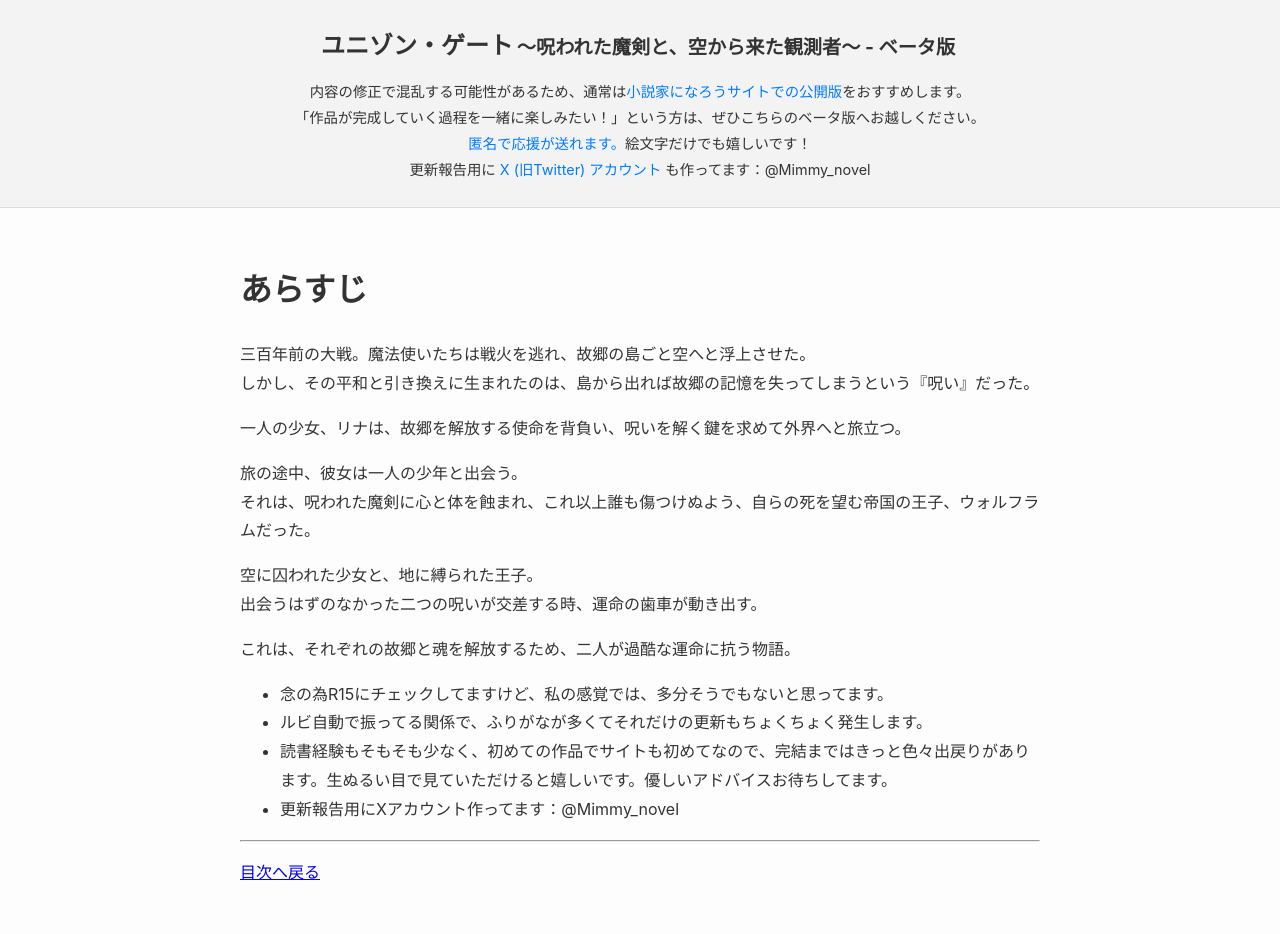
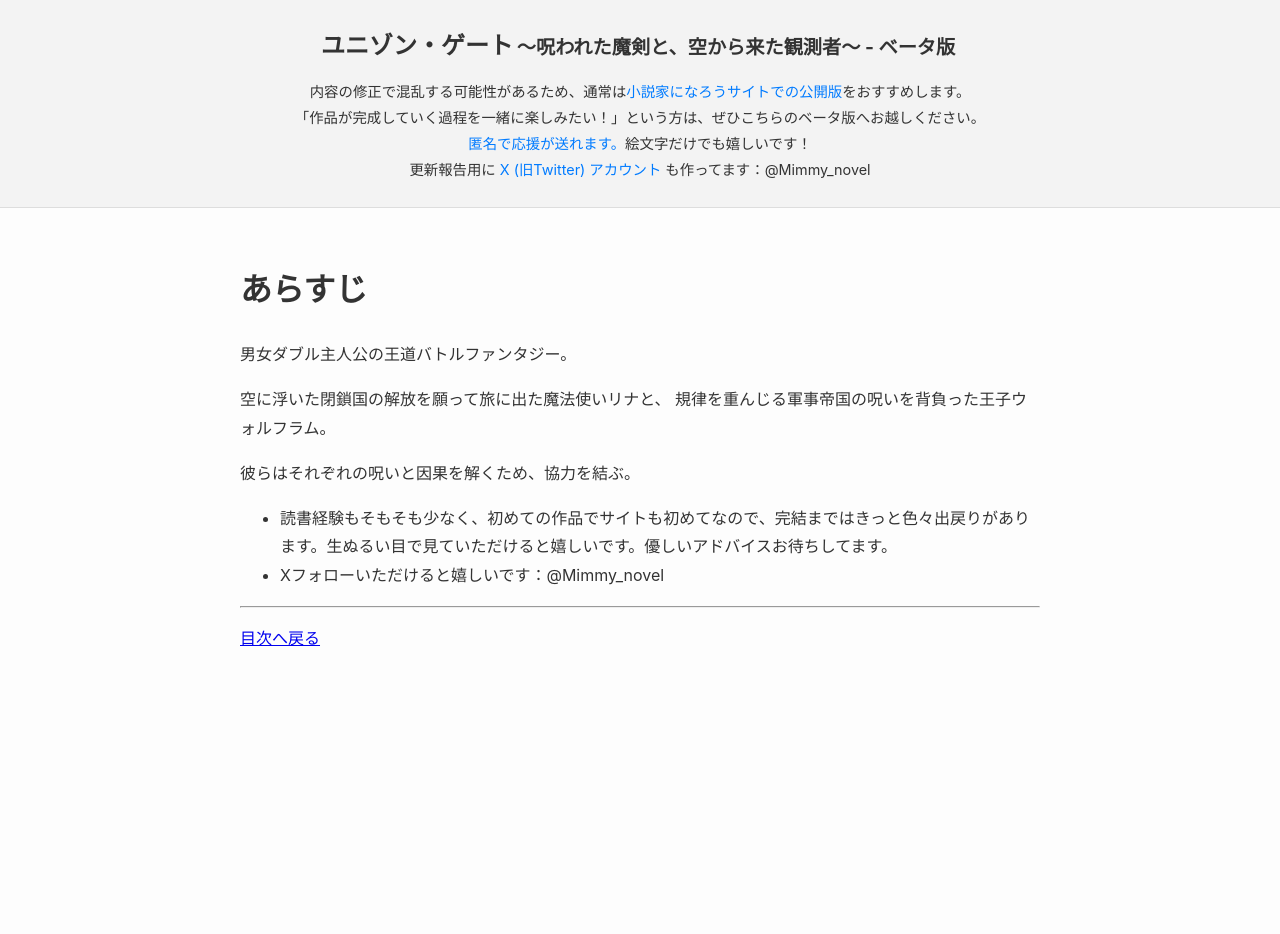
Before and after one commit to MikakoWorld/unison-gate-beta, a Jekyll site: the page built from docs/part00/あらすじ.md, in a window 1280 px wide. Built offline with Jekyll 4.4.1, drawn with Linux system fonts in a browser that asks for light colours; our own code applies the rules of GitHub Pages for plain Markdown files; after the commit the page ends 900 px from its top, so only the background shows below that.

Commit message:
あらすじ変更

```diff
--- a/docs/part00/あらすじ.md
+++ b/docs/part00/あらすじ.md
@@ -3,23 +3,15 @@ layout: default
 ---
 # あらすじ
 
-三百年前の大戦。魔法使いたちは戦火を逃れ、故郷の島ごと空へと浮上させた。
-しかし、その平和と引き換えに生まれたのは、島から出れば故郷の記憶を失ってしまうという『呪い』だった。
+男女ダブル主人公の王道バトルファンタジー。
 
-一人の少女、リナは、故郷を解放する使命を背負い、呪いを解く鍵を求めて外界へと旅立つ。
+空に浮いた閉鎖国の解放を願って旅に出た魔法使いリナと、
+規律を重んじる軍事帝国の呪いを背負った王子ウォルフラム。
 
-旅の途中、彼女は一人の少年と出会う。
-それは、呪われた魔剣に心と体を蝕まれ、これ以上誰も傷つけぬよう、自らの死を望む帝国の王子、ウォルフラムだった。
+彼らはそれぞれの呪いと因果を解くため、協力を結ぶ。
 
-空に囚われた少女と、地に縛られた王子。
-出会うはずのなかった二つの呪いが交差する時、運命の歯車が動き出す。
-
-これは、それぞれの故郷と魂を解放するため、二人が過酷な運命に抗う物語。
-
-* 念の為R15にチェックしてますけど、私の感覚では、多分そうでもないと思ってます。
-* ルビ自動で振ってる関係で、ふりがなが多くてそれだけの更新もちょくちょく発生します。
 * 読書経験もそもそも少なく、初めての作品でサイトも初めてなので、完結まではきっと色々出戻りがあります。生ぬるい目で見ていただけると嬉しいです。優しいアドバイスお待ちしてます。
-* 更新報告用にXアカウント作ってます：@Mimmy_novel
+* Xフォローいただけると嬉しいです：@Mimmy_novel
 
 ---
 
```
Also changed, not shown: docs/index.md (+5 -8 lines).
